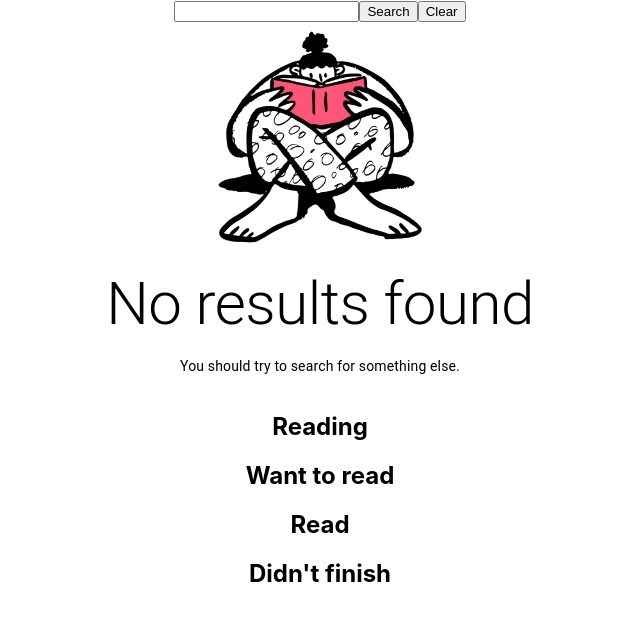
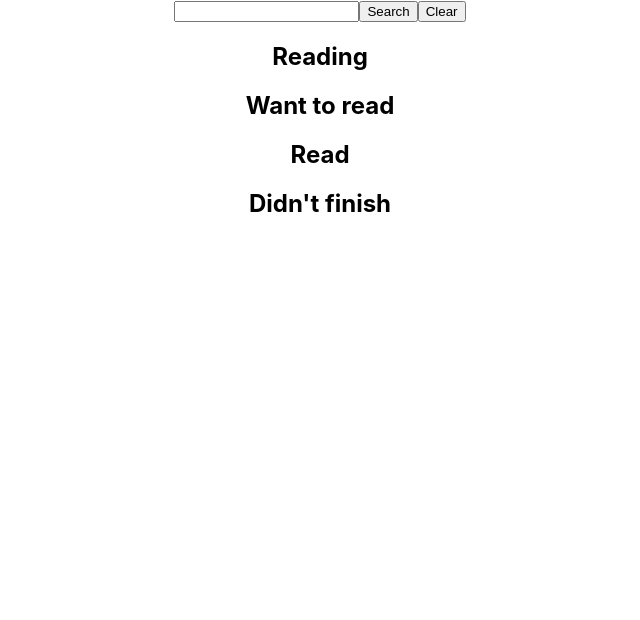
Before and after one commit to Noelierx/goodchapter, a React (Create React App) app: page / in a window 1280 px wide. Shown: the top 620 px of the page, without its empty margins (320-960 px from the left). Built offline with nearby package versions, Linux system fonts and the light colour scheme.

Commit message:
feat(searchBook): display noResults state only if search is empty

```diff
--- a/src/SearchBook.tsx
+++ b/src/SearchBook.tsx
@@ -99,6 +99,9 @@ const SearchBook: React.FC = () => {
     }
   };
 
+  const shouldDisplayNoResult =
+    !loading && results.length === 0 && searchTerm !== "";
+
   return (
     <div>
       <form onSubmit={handleSearch}>
@@ -112,11 +115,9 @@ const SearchBook: React.FC = () => {
           Clear
         </button>
       </form>
-      {loading ? (
-        <LoadingSpinner />
-      ) : results.length === 0 ? (
-        <NoResults />
-      ) : (
+      {loading && <LoadingSpinner />}
+      {shouldDisplayNoResult && <NoResults />}
+      {!loading && results.length > 0 && (
         <ul>
           {results.map((book: Book) => (
             <li key={book.isbn ? book.isbn[0] : book.title}>
```
